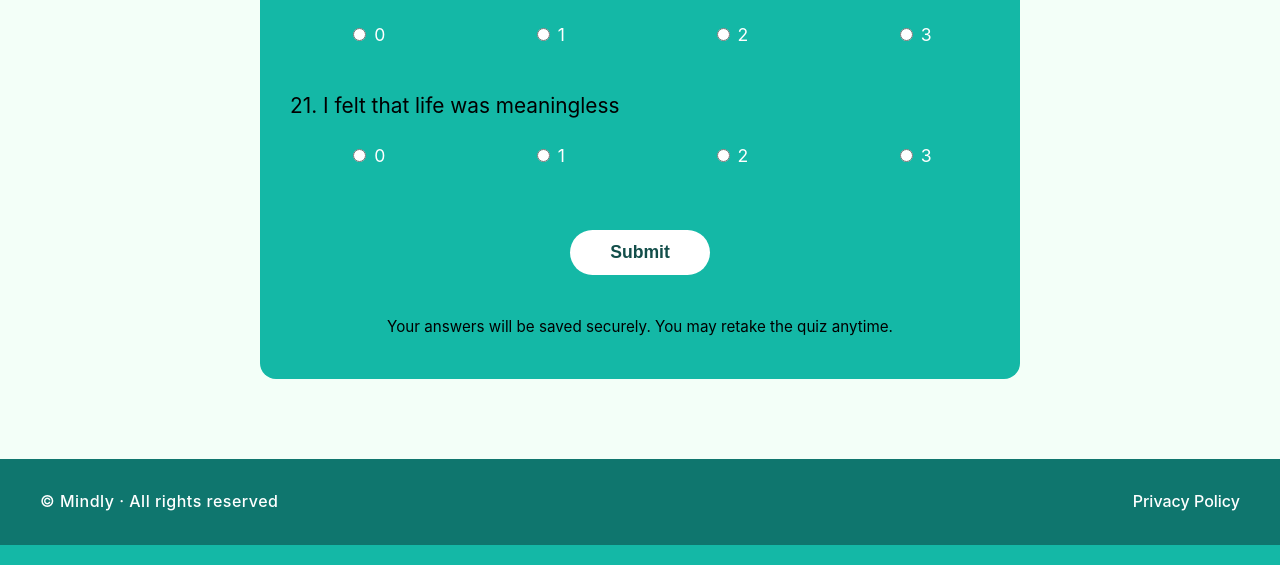
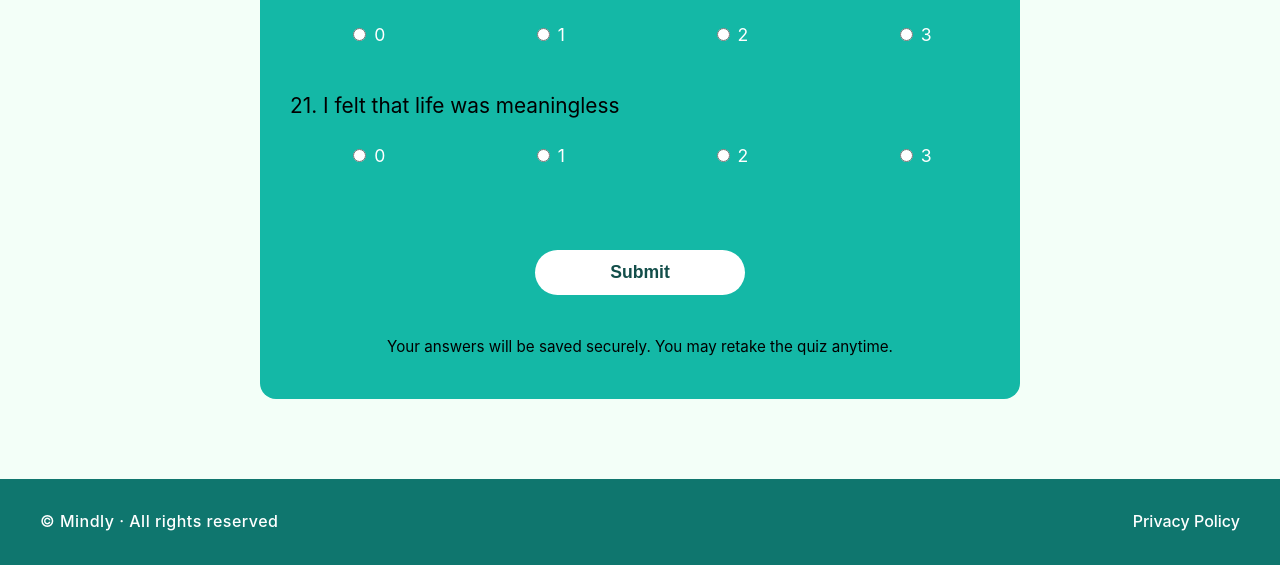
Before and after one commit to mathababhassan/Web-Dev-Project, a PHP site: page /WebDevProject/pages/assessment.html in a window 1280 px wide. Shown: the part 3357-3922 px from the top of the page. Run offline with PHP 8.4, Linux system fonts and the light colour scheme.

Commit message:
added css for assessment.html page

```diff
--- a/assets/css/assessment.css
+++ b/assets/css/assessment.css
@@ -155,6 +155,7 @@
 .submit-btn {
   text-align: center;
   margin-top: 20px;
+
 }
 
 .btn.btn-primary {
@@ -167,6 +168,10 @@
   border: none;
   cursor: pointer;
   transition: background-color 0.3s ease;
+   margin: 0 auto;
+  margin-top: 20px;
+  width: 30%;
+
 }
 
 .btn.btn-primary:hover {
@@ -199,7 +204,7 @@
   }
 
   .form-section h2 {
-    font-size: 1.7rem;
+    font-size: 1.5rem;
   }
 
   .question label {
@@ -213,6 +218,8 @@
   .btn.btn-primary {
     font-size: 1rem;
     padding: 12px 30px;
+    width: 50%;
+    margin: 0 auto;
   }
 }
 
```
